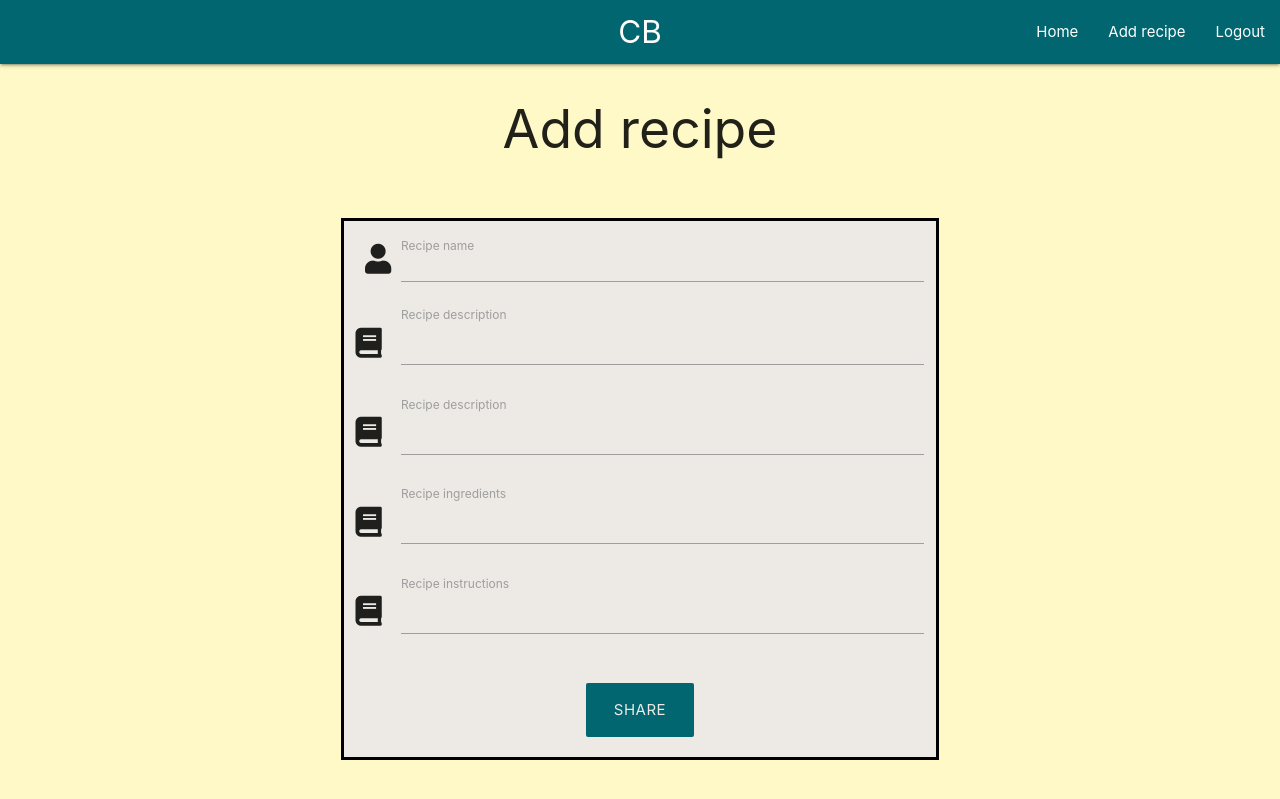
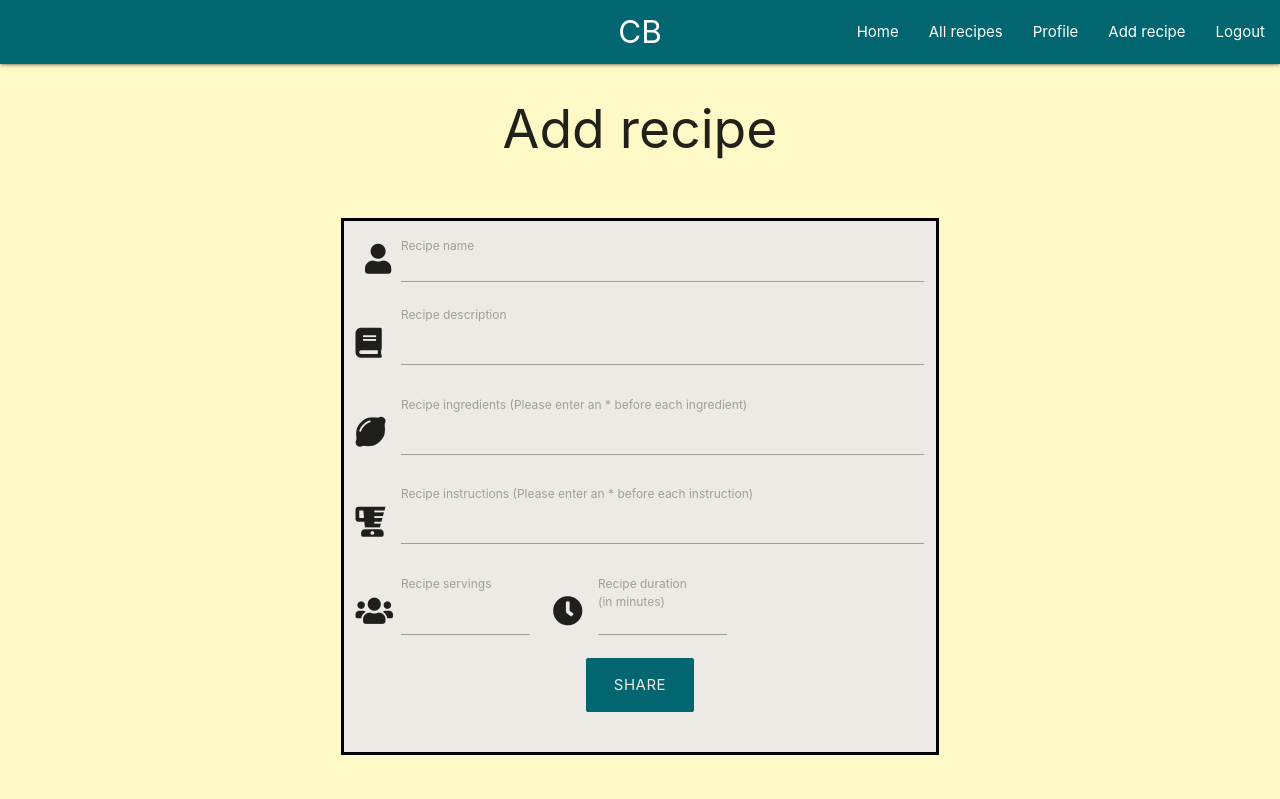
Before and after one commit to shiba517/ed_so-MSP3, a Flask app: page /add_recipe in a window 1280 px wide. Shown: the top 799 px of the page. Run offline with Flask 2, Linux system fonts and the light colour scheme; the visitor is signed in with stand-in values (Sample User, id 1); some libraries are stand-ins or nearby versions.

Commit message:
User can now add and view tehir recipe

```diff
--- a/app.py
+++ b/app.py
@@ -1,5 +1,6 @@
 import os
 import datetime
+import re
 from flask import (
     Flask, flash, render_template,
     redirect, request, session, url_for)
@@ -117,7 +118,9 @@ def add_recipe():
             "recipe_instructions": request.form.get("recipe_instructions"),
             "created_by": session["this_user"],
             "post_date": datetime.datetime.now().strftime("%B " + "%d " + "%Y"),
-            "likes": 0
+            "likes": 0,
+            "recipe_servings": request.form.get("recipe_servings"),
+            "recipe_duration": request.form.get("recipe_duration")
         }
         mongo.db.recipes.insert_one(new_recipe)
 
@@ -125,6 +128,32 @@ def add_recipe():
         return redirect(url_for("profile", username=session["this_user"]))
 
     return render_template("add_recipe.html")
+
+
+@app.route("/all_recipes")
+def all_recipes():
+    all_recipes = mongo.db.recipes.find()
+
+    return render_template("all_recipes.html", recipes=all_recipes)
+
+
+@app.route("/chosen_recipe/<recipe_id>")
+def chosen_recipe(recipe_id):
+    if not session.get("this_user"):
+        return redirect(url_for("error401"))
+
+    # Get all data for chosen/selected recipe
+    this_recipe = mongo.db.recipes.find_one({
+        "_id": ObjectId(recipe_id)
+    })
+
+    # Turning the recipe ingredients and instructions into a list
+    recipe_ingredients = this_recipe["recipe_ingredients"]
+    recipe_ingredients_into_list = re.split("\*", recipe_ingredients)
+    recipe_instructions = this_recipe["recipe_instructions"]
+    recipe_instructions_into_list = re.split("\*", recipe_instructions)
+
+    return render_template("chosen_recipe.html", recipe=this_recipe, ingredients=recipe_ingredients_into_list, instructions=recipe_instructions_into_list)
 
 
 # ------------------- Error 401 page (templates/error401.html)
--- a/static/css/style.css
+++ b/static/css/style.css
@@ -9,6 +9,18 @@ body {
 /* --------- Universal --------- */
 .ncc-btn {
     background-color: #026670;
+}
+
+.ncc-inline-block {
+    display: inline-block;
+}
+
+.ncc-paddingLeftRight-1rem {
+    padding: 0 1rem
+}
+
+.ncc-paddingTop-1rem {
+    padding-top: 1rem;
 }
 
 .ncc-margbot-2 {
@@ -102,3 +114,27 @@ header .ncc-navbar-dec {
 .ncc-form-decoration .ncc-btn a {
     color: #EDEAE5;
 }
+
+/* --------- All recipes (all_recipes.html) --------- */
+
+.ncc-recipeCard-decoration {
+    border: none;
+    border: solid black;
+}
+
+#ncc-id-chosenCard {
+    /* background-color: #026670; */
+
+    padding-top: 1rem;
+    margin-top: 4rem;
+}
+
+.ncc-chosedRecipe-area {
+    background-color: #EDEAE5;
+    border: solid black;
+    height: fit-content;
+}
+
+#ncc-id-chosenCard img {
+    width: 100%;
+}
--- a/templates/add_recipe.html
+++ b/templates/add_recipe.html
@@ -12,18 +12,10 @@
                 <div class="input-field center col s12">
                     <i class="fas fa-user prefix"></i>
                     <input placeholder="" id="recipe_name" name="recipe_name" type="text" minlength="5"
-                    maxlength="20" pattern="^[a-zA-Z0-9]{5,20}$" class="validate" required>
+                    maxlength="20" class="validate" required>
                     <label for="recipe_name" class="input-field">Recipe name</label>
                 </div>
                 <!-- recipe descriptions -->
-                <div class="input-field col s12">
-                    <i class="fas fa-book prefix"></i>
-                    <textarea placeholder="" id="recipe_description" name="recipe_description" type="text" minlength="5"
-                        maxlength="100" class="materialize-textarea validate" required>
-                    </textarea>
-                    <label for="recipe_description" class="active">Recipe description</label>
-                </div>
-                <!-- recipe ingredients -->
                 <div class="input-field col s12">
                     <i class="fas fa-book prefix"></i>
                     <textarea placeholder="" id="recipe_description" name="recipe_description" type="text" minlength="5"
@@ -31,22 +23,33 @@
                     </textarea>
                     <label for="recipe_description" class="active">Recipe description</label>
                 </div>
+                <!-- recipe ingredients -->
+                <div class="input-field col s12">
+                    <i class="fas fa-lemon prefix"></i>
+                    <textarea placeholder="" id="recipe_ingredients" name="recipe_ingredients" type="text" minlength="5" class="materialize-textarea validate" required>
+                    </textarea>
+                    <label for="recipe_ingredients" class="active">Recipe ingredients (Please enter an * before each ingredient)</label>
+                </div>
                 <!-- recipe instructions -->
                 <div class="input-field col s12">
-                    <i class="fas fa-book prefix"></i>
-                    <textarea placeholder="" id="recipe_ingredients" name="recipe_ingredients" type="text" minlength="5"
-                        class="materialize-textarea validate" required>
+                    <i class="fas fa-blender prefix"></i>
+                    <textarea placeholder="" id="recipe_instructions" name="recipe_instructions" type="text" minlength="5" class="materialize-textarea validate" required>
                     </textarea>
-                    <label for="recipe_ingredients" class="active">Recipe ingredients</label>
+                    <label for="recipe_instructions" class="active">Recipe instructions (Please enter an * before each instruction)</label>
                 </div>
-                <div class="input-field col s12">
-                    <i class="fas fa-book prefix"></i>
-                    <textarea placeholder="" id="recipe_instructions" name="recipe_instructions" type="text" minlength="5"
-                        class="materialize-textarea validate" required>
-                    </textarea>
-                    <label for="recipe_instructions" class="active">Recipe instructions</label>
+                <!-- Additional information -->
+                <div class="input-field col s12 m4">
+                    <i class="fas fa-users prefix"></i>
+                    <input placeholder="" id="recipe_servings" name="recipe_servings" type="text" minlength="1"
+                        class="materialize-textarea validate" pattern="^[0-9]$" required>
+                    <label for="recipe_servings" class="active">Recipe servings</label>
                 </div>
-            </div>
+                <div class="input-field col s12 m4">
+                    <i class="fas fa-clock prefix"></i>
+                    <input placeholder="" id="recipe_duration" name="recipe_duration" type="text" minlength="1"
+                        class="materialize-textarea validate" pattern="^[0-9]$" required>
+                    <label for="recipe_duration" class="active">Recipe duration (in minutes)</label>
+                </div>
             <div class="row">
                 <div class="col s12 center">
                     <button class="btn-flat btn-large ncc-btn" type="submit">
@@ -54,6 +57,7 @@
                     </button>
                 </div>
             </div>
+            </div>
         </form>
     </div>
 
--- a/templates/base.html
+++ b/templates/base.html
@@ -25,7 +25,9 @@
                     <a href="#" data-target="mobile-demo" class="sidenav-trigger "><i class="fas fa-bars"></i></a>
                     <ul class="right hide-on-med-and-down">
                         <li><a href="{{ url_for('home') }}">Home</a></li>
+                        <li><a href="{{ url_for('all_recipes') }}">All recipes</a></li>
                         {% if session.this_user %}
+                        <li><a href="{{ url_for('profile', username=session.this_user) }}">Profile</a></li>
                         <li><a href="{{ url_for('add_recipe') }}">Add recipe</a></li>
                         <li><a href="{{ url_for('logout') }}">Logout</a></li>
                         {% else %}
@@ -39,7 +41,9 @@
         <!-- navbar list for mobile device -->
         <ul class="sidenav" id="mobile-demo">
             <li><a href="{{ url_for('home') }}">Home</a></li>
+            <li><a href="{{ url_for('all_recipes') }}">All recipes</a></li>
             {% if session.this_user %}
+            <li><a href="{{ url_for('profile', username=session.this_user) }}">Profile</a></li>
             <li><a href="{{ url_for('add_recipe') }}">Add recipe</a></li>
             <li><a href="{{ url_for('logout') }}">Logout</a></li>
             {% else %}
```
Also changed, not shown: templates/all_recipes.html (added, +28 -0 lines), templates/chosen_recipe.html (added, +60 -0 lines), static/images/karthik-garikapati-oBbTc1VoT-0-unsplash.jpg (added).
